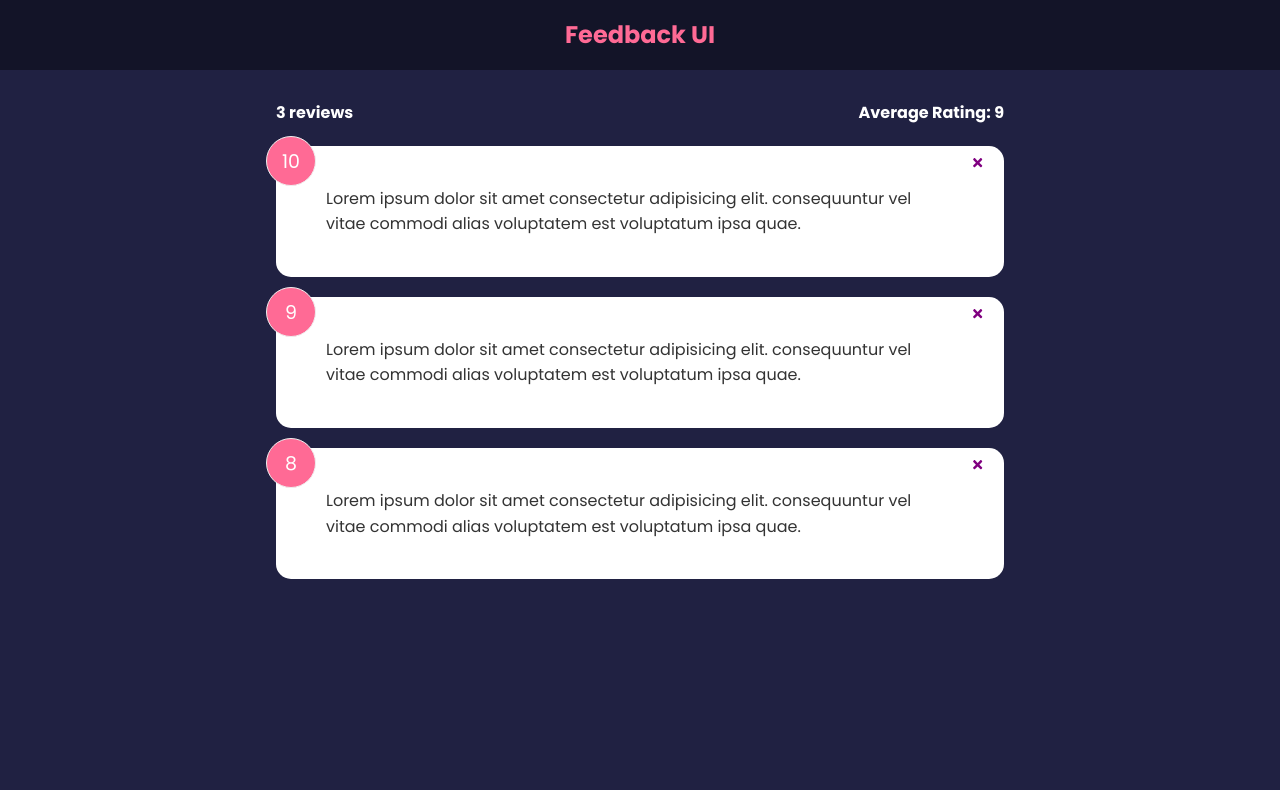
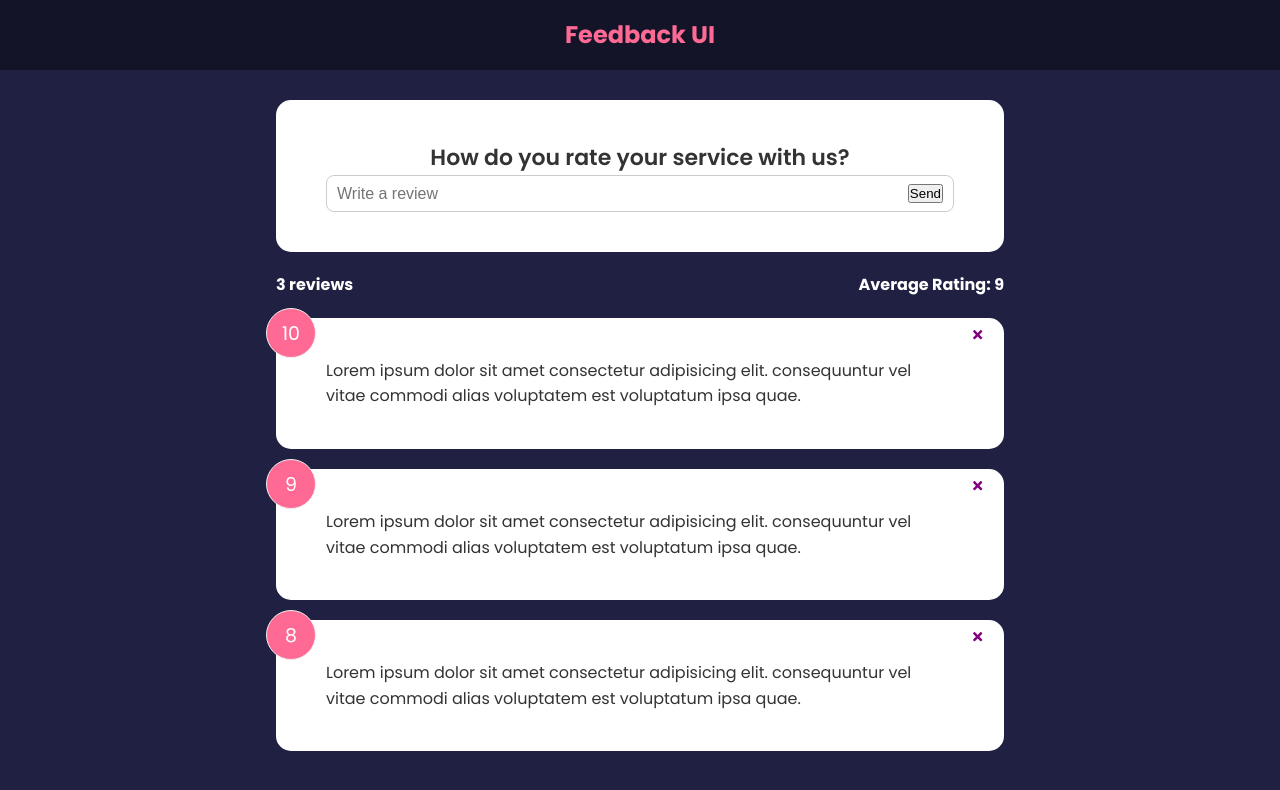
Before and after one commit to bourpie/feedback-app, a React (Vite) app: page / in a window 1280 px wide. Shown: the top 790 px of the page. Built offline with nearby package versions, Linux system fonts and the light colour scheme.

Commit message:
Form input and state

```diff
--- a/src/App.jsx
+++ b/src/App.jsx
@@ -3,6 +3,7 @@
 import FeedbackList from './components/FeedbackList'
 import FeedbackData from './data/FeedbackData'
 import FeedbackStats from './components/FeedbackStats'
+import FeedbackForm from './components/FeedbackForm'
 
 function App(){
     const [feedback, setFeedback] = useState(FeedbackData)
@@ -18,6 +19,7 @@
             <Header />
 
             <div className="container">
+                <FeedbackForm />
                 <FeedbackStats feedback={feedback} />
                 <FeedbackList
                     feedback={feedback}
--- /dev/null
+++ b/src/components/FeedbackForm.jsx
@@ -0,0 +1,29 @@
+import { useState } from 'react'
+import Card from './shared/Card'
+
+function FeedbackForm() {
+
+    const [text, setText] = useState('')
+
+    const handleTextChange = (e) => {
+        setText(e.target.value)
+    }
+
+    return (
+        <Card>
+            <form>
+                <h2>How do you rate your service with us?</h2>
+                <div className="input-group">
+                    <input
+                        type="text"
+                        placeholder="Write a review"
+                        onChange={handleTextChange}
+                        value={text} />
+                    <button type="submit">Send</button>
+                </div>
+            </form>
+        </Card>
+    )
+}
+
+export default FeedbackForm
```
